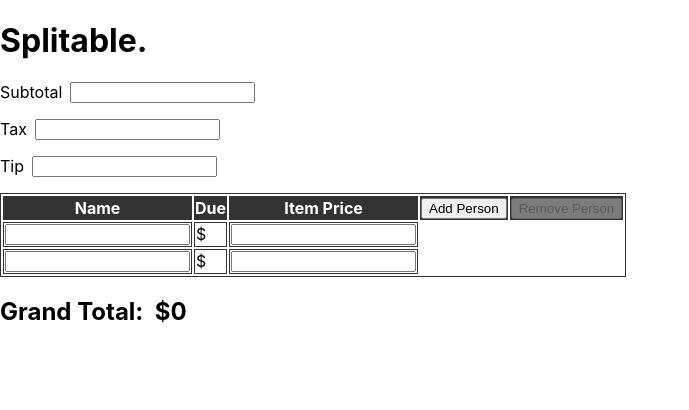
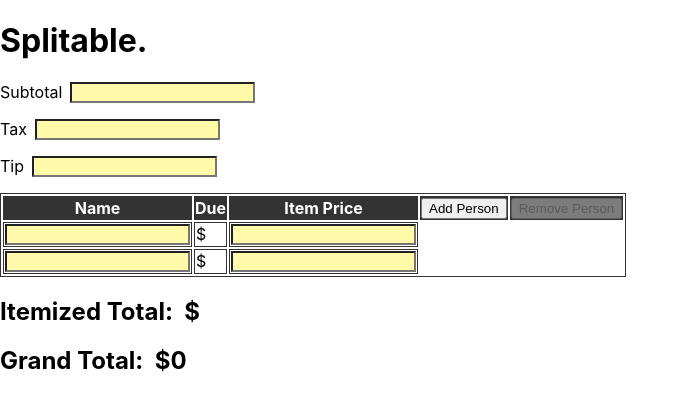
Before and after one commit to obliviga/splitable-react, a React (Create React App) app: page / in a window 1280 px wide. Shown: the top 410 px of the page, without its empty margins (0-689 px from the left). Built offline with nearby package versions, Linux system fonts and the light colour scheme.

Commit message:
adding background color to input fields. adding placeholder itemized total section

```diff
--- a/src/components/Input/input.scss
+++ b/src/components/Input/input.scss
@@ -4,5 +4,6 @@ label {
 
   input {
     margin-left: .5rem;
+    background-color: #fffaaa;
   }
 }
--- a/src/components/Table/Table.js
+++ b/src/components/Table/Table.js
@@ -1,5 +1,4 @@
 import React, { Component } from 'react';
-import shortid from 'shortid';
 
 import Row from './Row';
 
@@ -66,6 +65,7 @@ class Table extends Component {
     );
 
     return (
+      <div>
         <table>
           <thead>
             <tr>
@@ -88,6 +88,11 @@ class Table extends Component {
             {rows}
           </tbody>
         </table>
+        <h2>
+          Itemized Total:
+          &nbsp;$
+        </h2>
+      </div>
     );
   }
 }
```
Lines whose indentation alone changed are shown as unchanged.
